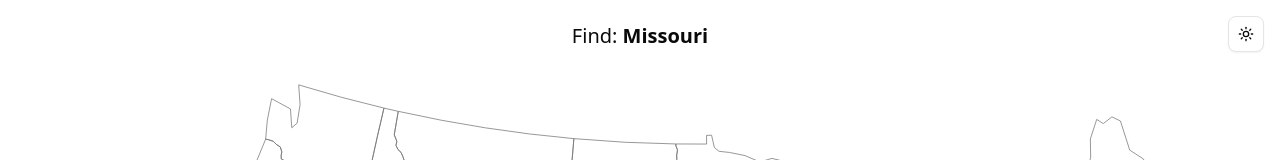
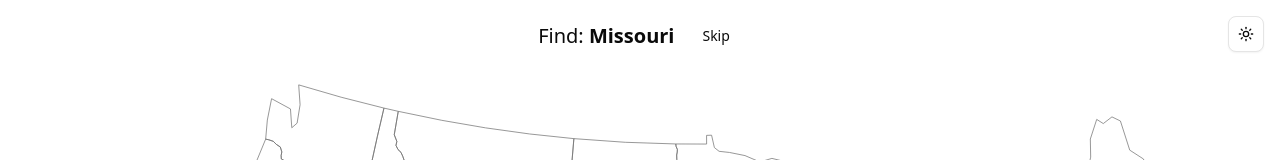
Before and after one commit to arasfeld/map-game, a Next.js app: page / in a window 1280 px wide. Both pictures are taken after a click on the button "Start Game". Shown: the top 160 px of the page. Built offline with nearby package versions, Linux system fonts and the light colour scheme.

Commit message:
add skip button

```diff
--- a/components/map-game.tsx
+++ b/components/map-game.tsx
@@ -84,6 +84,23 @@ export function MapGame() {
     [game],
   );
 
+  const handleSkip = useCallback(() => {
+    if (!game || game.endTime || game.remainingStates.length <= 1) return;
+
+    const otherStates = game.remainingStates.filter(
+      (s) => s.id !== game.currentTarget.id,
+    );
+
+    if (wrongGuessTimer.current) clearTimeout(wrongGuessTimer.current);
+    setWrongGuess(null);
+
+    setGame({
+      ...game,
+      remainingStates: [...otherStates, game.currentTarget],
+      currentTarget: pickRandom(otherStates),
+    });
+  }, [game]);
+
   const isGameOver = game?.endTime != null;
 
   return (
@@ -101,9 +118,20 @@ export function MapGame() {
             </Button>
           </div>
         ) : (
-          <p className="text-xl font-medium">
-            Find: <span className="font-bold">{game.currentTarget.name}</span>
-          </p>
+          <>
+            <p className="text-xl font-medium">
+              Find:{" "}
+              <span className="font-bold">{game.currentTarget.name}</span>
+            </p>
+            <Button
+              onClick={handleSkip}
+              variant="ghost"
+              size="sm"
+              disabled={game.remainingStates.length <= 1}
+            >
+              Skip
+            </Button>
+          </>
         )}
       </div>
       <UsMap
```
